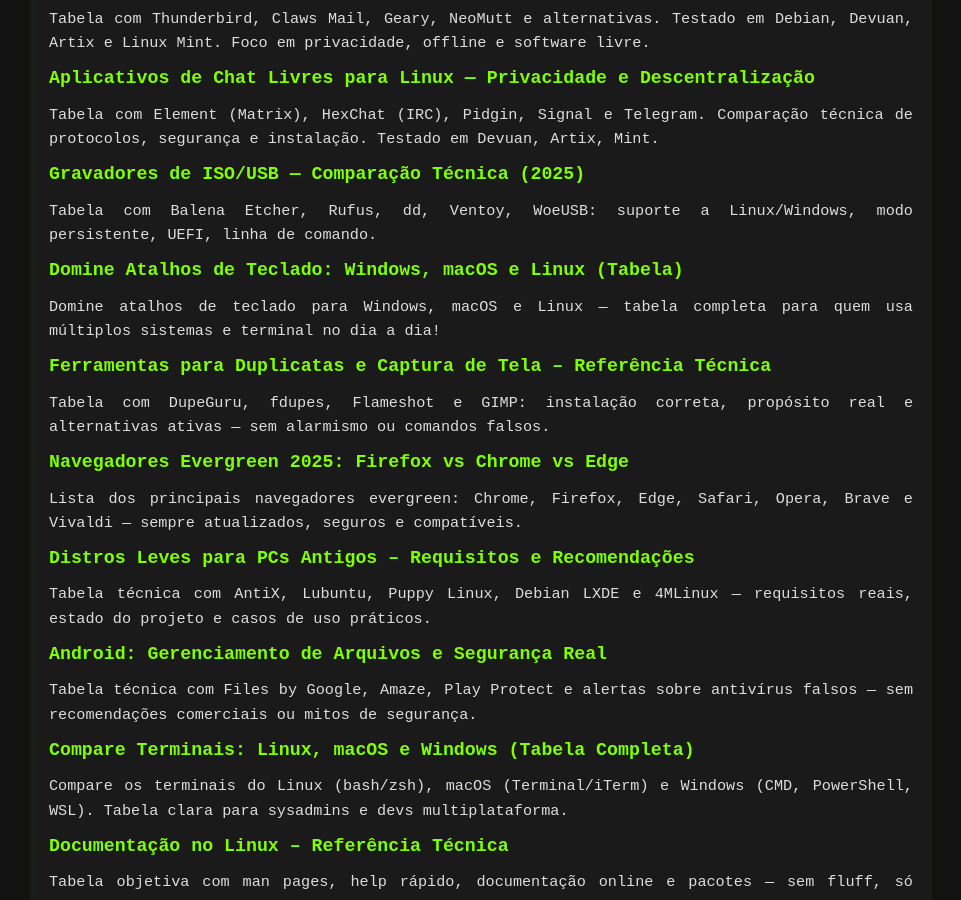
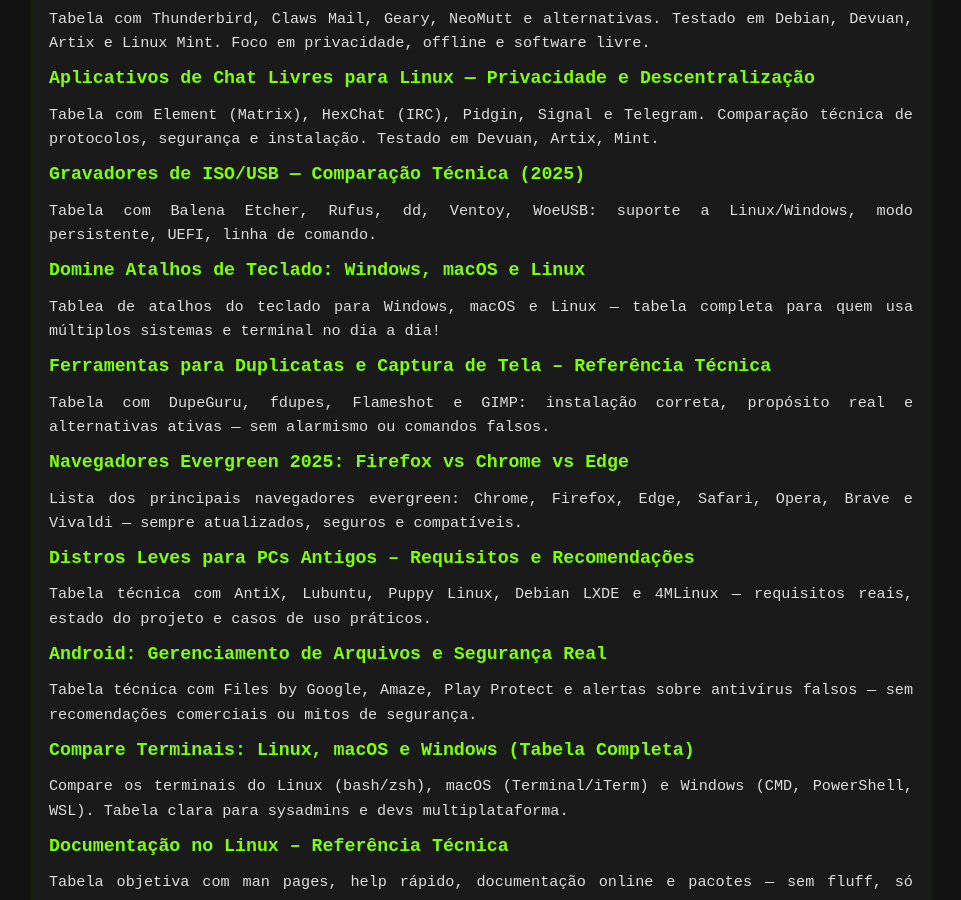
Before and after one commit to Piolinux/piolinux-site, a Jekyll site: the page built from _pages/_referencias/referencias-tecnicas-tabelas-objetivas-por-tema.md, in a window 1280 px wide and 900 px high, scrolled down 1011 px. Shown: the whole window, without its empty margins (159-1120 px from the left). Built offline with Jekyll 4.4.1, drawn with Linux system fonts in a browser that asks for light colours.

Commit message:
Update domine-atalhos-de-teclado-windows-macos-e-linux-tabela.md

```diff
--- a/_pages/_referencias/domine-atalhos-de-teclado-windows-macos-e-linux-tabela.md
+++ b/_pages/_referencias/domine-atalhos-de-teclado-windows-macos-e-linux-tabela.md
@@ -1,7 +1,7 @@
 ---
 layout: manual-seo
-title: 'Domine Atalhos de Teclado: Windows, macOS e Linux (Tabela)'
-description: "Domine atalhos de teclado para Windows, macOS e Linux — tabela completa para quem usa múltiplos sistemas e terminal no dia a dia!"
+title: 'Domine Atalhos de Teclado: Windows, macOS e Linux'
+description: "Tablea de atalhos do teclado para Windows, macOS e Linux — tabela completa para quem usa múltiplos sistemas e terminal no dia a dia!"
 tags: [atalhos, produtividade, terminal, atalhos-de-teclado]
 permalink: /referencias/atalhos-de-teclado/
 ---
```
